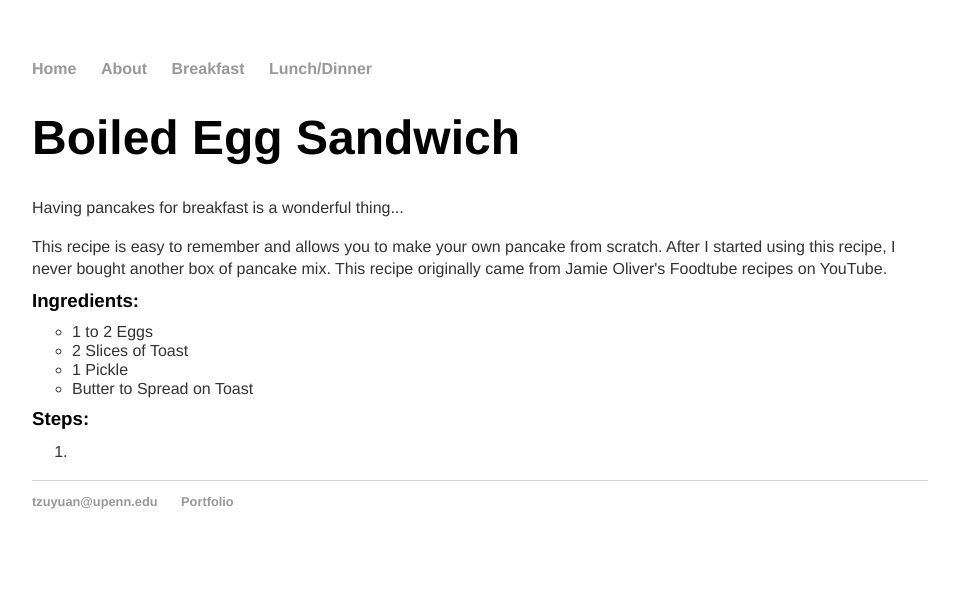
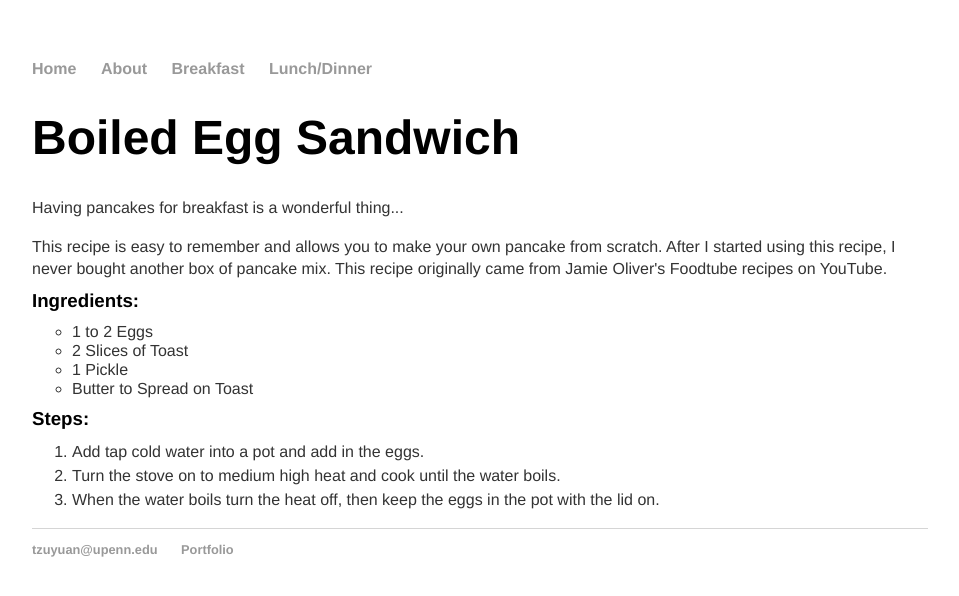
Before and after one commit to tzuyuanw/tzuyuanw.github.io, a Jekyll site: the page recipes/eggsandwich.html, which Jekyll copies as it is, in a window 1280 px wide. Shown: the top 596 px of the page, without its empty margins (160-1119 px from the left). Built offline with Jekyll 4.4.1, drawn with Linux system fonts in a browser that asks for light colours.

Commit message:
Update eggsandwich.html

```diff
--- a/recipes/eggsandwich.html
+++ b/recipes/eggsandwich.html
@@ -35,7 +35,10 @@
 			<div class="steps">
 				<h3 class="ingredients">Steps:</h3>
 				<ol class="steps">
-					<li></li>
+					<li>Add tap cold water into a pot and add in the eggs.</li>
+					<li>Turn the stove on to medium high heat and cook until the water boils.</li>
+					<li>When the water boils turn the heat off, then keep the eggs in the pot with the lid on.</li>
+
 				</ol>
 			</div>
 
```
